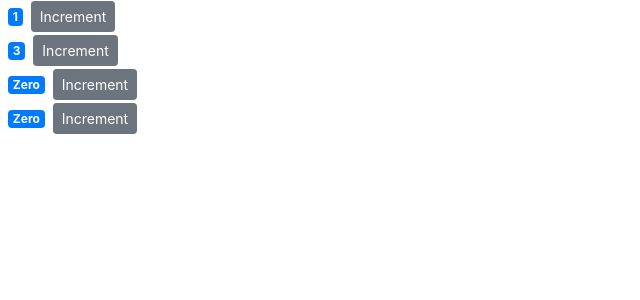
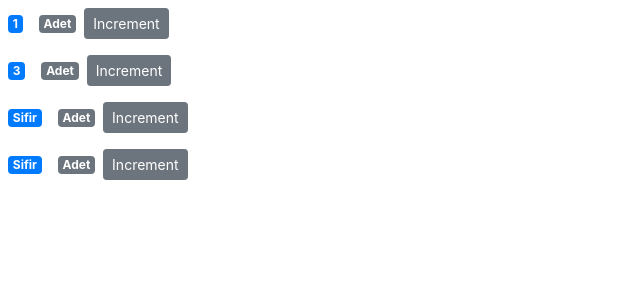
Before and after one commit to turkaytunc/react-shopping-cart, a React (Create React App) app: page / in a window 1280 px wide. Shown: the top 300 px of the page, without its empty margins (0-640 px from the left). Built offline with nearby package versions, Linux system fonts and the light colour scheme.

Commit message:
component sistemi duzenlendi

```diff
--- a/src/components/counter.jsx
+++ b/src/components/counter.jsx
@@ -12,10 +12,13 @@ class Counter extends Component {
   render() {
     return (
       <div>
-        <span className="badge badge-primary m-2">{this.formatCount()}</span>
+        <span className="badge badge-primary ml-2 mr-2">
+          {this.formatCount()}
+        </span>
+        <span className="badge badge-secondary ml-2">Adet</span>
         <button
           onClick={this.handleIncrement}
-          className="btn btn-secondary btn-sm"
+          className="btn btn-secondary btn-sm m-2"
         >
           Increment
         </button>
@@ -24,7 +27,7 @@ class Counter extends Component {
   }
   formatCount() {
     const { value } = this.state;
-    return value === 0 ? "Zero" : value;
+    return value === 0 ? "Sifir" : value;
   }
 }
 
```
